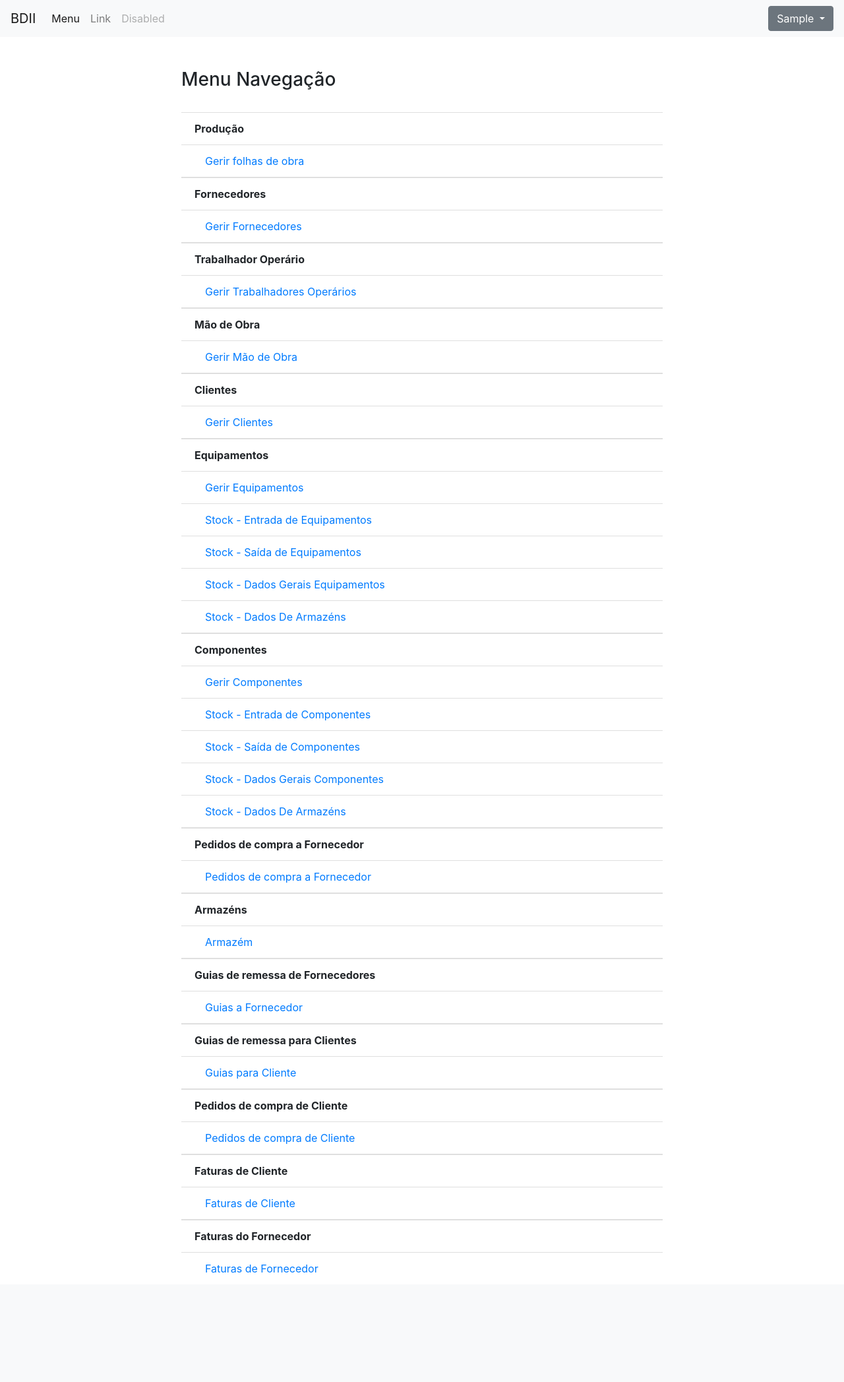
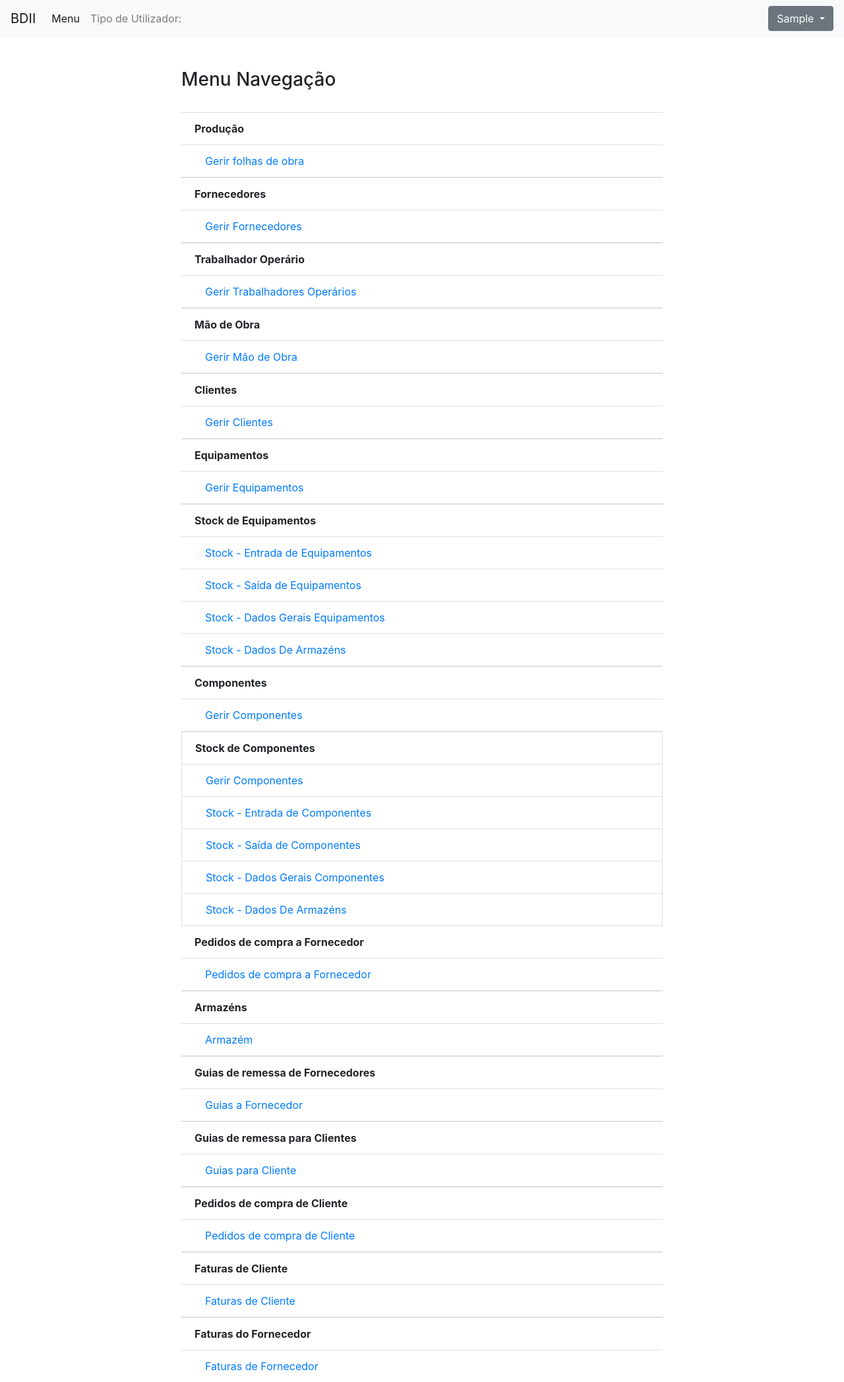
Before and after one commit to tfmoita/BDII-ProjectoFinal, a Django app: page / in a window 1280 px wide. Shown: the whole page at 66% size. Before the commit the page ends 1930 px from the top, so only its background shows below. Run offline with Django 4.2, Linux system fonts and the light colour scheme; the visitor is signed in with stand-in values (Sample User, id 1); some libraries are stand-ins or nearby versions.

Commit message:
Limpeza de código

```diff
--- a/project/app/views.py
+++ b/project/app/views.py
@@ -1,21 +1,17 @@
-from django.shortcuts import render, get_object_or_404, redirect
+from django.shortcuts import render, redirect
 from django.db import connection
 from django.db import transaction
 from django.http import Http404
 from django.http import JsonResponse
 from django.http import HttpResponse
 from .models import Fornecedor, Cliente, Equipamento, Componente, PedidoComprafornecedor, PedidoCompracliente, FolhaDeObra, DetalhesPedidocompracliente, Armazem, Faturacliente, GuiaRemessacliente, Faturafornecedor, TrabalhadorOperario, MaoDeObra
-from .forms import FornecedorForm, ClienteForm, EquipamentoForm, PedidoCompraFornecedorForm, ComponenteForm, PedidoDetalhesForm, PedidoCompraClienteForm, DetalhesPedidocomprafornecedorForm, GuiaRemessafornecedorForm, DetalhesGuiaremessafornecedorForm, ArmazemForm, GuiaRemessaclienteForm, DetalhesGuiaremessaclienteForm, FaturaclienteForm, FaturaclienteUpdateForm, FaturafornecedorForm, FaturafornecedorUpdateForm, Folha_de_obraForm, Detalhes_ficha_de_obraForm, TrabalhadorOperarioForm, MaoDeObraForm
-from datetime import datetime
+from .forms import FornecedorForm, ClienteForm, EquipamentoForm, PedidoCompraFornecedorForm, ComponenteForm, PedidoDetalhesForm, PedidoCompraClienteForm, DetalhesPedidocomprafornecedorForm, GuiaRemessafornecedorForm, DetalhesGuiaremessafornecedorForm, ArmazemForm, GuiaRemessaclienteForm, DetalhesGuiaremessaclienteForm, FaturaclienteForm, FaturaclienteUpdateForm, FaturafornecedorForm, FaturafornecedorUpdateForm, Folha_de_obraForm, Detalhes_ficha_de_obraForm, TrabalhadorOperarioForm, MaoDeObraForm, PedidoCompraClienteForm, PedidoDetalhesForm
 from django.contrib.auth.decorators import permission_required
 from django.db import connection
 import json
 from django.shortcuts import render, redirect
 from django.http import Http404
 from django.db import connection, transaction
-from .forms import PedidoCompraClienteForm, PedidoDetalhesForm
-from django.forms import formset_factory
-import logging
 
 def index(request):
     return render(request, 'index.html')
@@ -205,7 +201,7 @@
 
                     form = ClienteForm(request.POST)
                     if form.is_valid():
-                        # Se o formulário for válido, atualize os dados no banco
+
                         data = form.cleaned_data
                         with connection.cursor() as cursor:
                             cursor.execute("CALL sp_cliente_update(%s, %s, %s, %s, %s, %s)",
@@ -213,39 +209,39 @@
                                             data['email'], data['nif'], data['codigopostal']])
                         return redirect('cliente_list')
                 else:
-                    # Se for uma requisição GET, renderize o formulário
+
                     return render(request, 'cliente/cliente_form.html', {'form': form, 'action': 'Atualizar', 'user': request.user})
             else:
                 raise Http404("Cliente does not exist")
 
     except Exception as e:
-        # Lide com exceções conforme necessário
-        print(e)  # Apenas para depuração, você pode usar um logger aqui
+
+        print(e)
         raise Http404("Erro ao processar a solicitação")
 
 @permission_required('app.delete_cliente')
 def cliente_delete(request, pk):
     try:
         with connection.cursor() as cursor:
-            # Verifica se o cliente existe
+
             cursor.execute("CALL sp_cliente_read(%s, %s, %s, %s, %s, %s)", [pk, '', '', '', 0, ''])
             row = cursor.fetchone()
 
             if row:
                 if request.method == 'POST':
-                    # Executa o procedimento armazenado para deletar o cliente
+
                     with connection.cursor() as delete_cursor:
                         delete_cursor.execute("CALL sp_cliente_delete(%s)", [pk])
 
                     return redirect('cliente_list')
                 else:
-                    # Se for uma requisição GET, renderiza a confirmação de exclusão
+
                     return render(request, 'cliente/cliente_confirm_delete.html', {'cliente': pk, 'user': request.user})
             else:
                 raise Http404("Cliente does not exist")
 
     except Exception as e:
-        print(e)  # Log do erro para depuração
+        print(e)
         raise Http404("Erro ao processar a solicitação")
 
 
@@ -263,7 +259,7 @@
 @permission_required('app.view_equipamento')
 def equipamento_detail(request, pk):
     with connection.cursor() as cursor:
-        cursor.execute("CALL sp_equipamento_read(%s, %s, %s)", [pk, '', ''])  # Ajuste conforme necessário
+        cursor.execute("CALL sp_equipamento_read(%s, %s, %s)", [pk, '', ''])
         row = cursor.fetchone()
 
         if row:
@@ -271,7 +267,7 @@
                 'nomeequipamento': row[0],
                 'descricao': row[1],
                 'idequipamento': pk
-                # Adicione outros campos conforme necessário
+
             }
             return render(request, 'equipamento/equipamento_detail.html', {'equipamento': equipamento, 'user': request.user})
 
@@ -1574,7 +1570,7 @@
         raise Http404("Erro ao processar a solicitação")
 
 #view exportar json
-
+#nao precisa de permissão pois está acopulada à permissao dos pedidos de compra. nao tem url proprio
 def exportar_pedidos_compra_json(_request):
     with connection.cursor() as cursor:
         cursor.execute("SELECT get_pedido_compra_json(array_agg(idpedidocomprafornecedor)) FROM pedido_comprafornecedor")
@@ -1586,6 +1582,7 @@
 
 #view importar json
 
+@permission_required('app.can_import_componentes')
 def importar_componentes(request):
     if request.method == 'POST' and request.FILES.get('json_file'):
         json_file = request.FILES['json_file'].read().decode('utf-8')
@@ -1599,6 +1596,7 @@
 
 #view stock componentes
 
+@permission_required('app.view_stockcomponentes')
 def mostrar_stock_componentes(request):
     with connection.cursor() as cursor:
         # Consulta para obter as entradas de componentes
@@ -1606,57 +1604,66 @@
         columns = [col[0] for col in cursor.description]
         entradas_componentes = [dict(zip(columns, row)) for row in cursor.fetchall()]
 
-    return render(request, 'componente/stockcomponentes.html', {'entradas_componentes': entradas_componentes})
-
+    return render(request, 'componente/stockcomponentes.html', {'entradas_componentes': entradas_componentes, 'user': request.user})
+
+@permission_required('app.view_stockcomponentes')
 def mostrar_saida_componentes_folha_de_obra(request):
     with connection.cursor() as cursor:
         cursor.execute('SELECT * FROM saida_componentes_folha_de_obra')
         saida_componentes = cursor.fetchall()
         print("Saída de componentes:", saida_componentes)
 
-    return render(request, 'componente/saida_componentes_folha_de_obra.html', {'saida_componentes': saida_componentes})
-
+    return render(request, 'componente/saida_componentes_folha_de_obra.html', {'saida_componentes': saida_componentes, 'user': request.user})
+
+@permission_required('app.view_stockcomponentes')
 def mostrar_stock_total_componentes(request):
     with connection.cursor() as cursor:
         cursor.execute('SELECT * FROM stock_componentesfinal')
         total_componentes = cursor.fetchall()
         print("Saída de componentes:", total_componentes)
 
-    return render(request, 'componente/total_componentes.html', {'total_componentes': total_componentes})
-
+    return render(request, 'componente/total_componentes.html', {'total_componentes': total_componentes, 'user': request.user})
+
+@permission_required('app.view_stockcomponentes')
 def mostrar_stock_componentes_armazem(request):
     with connection.cursor() as cursor:
         cursor.execute('SELECT * FROM stock_componentes_armazem')
         stock_componentes_armazem = cursor.fetchall()
 
-    return render(request, 'componente/stock_componentes_armazem.html', {'stock_componentes_armazem': stock_componentes_armazem})
-
+    return render(request, 'componente/stock_componentes_armazem.html', {'stock_componentes_armazem': stock_componentes_armazem, 'user': request.user})
+
+#views stock equipamentos
+
+@permission_required('app.view_stockequipamentos')
 def mostrar_entrada_equipamentos(request):
     with connection.cursor() as cursor:
         cursor.execute('SELECT * FROM entrada_equipamentos_folhadeobra')
         columns = [col[0] for col in cursor.description]
         entradas_equipamentos = [dict(zip(columns, row)) for row in cursor.fetchall()]
 
-    return render(request, 'equipamento/entradas_equipamentos.html', {'entradas_equipamentos': entradas_equipamentos})
-
+    return render(request, 'equipamento/entradas_equipamentos.html', {'entradas_equipamentos': entradas_equipamentos, 'user': request.user})
+
+@permission_required('app.view_stockequipamentos')
 def mostrar_saida_equipamentos(request):
     with connection.cursor() as cursor:
         cursor.execute('SELECT * FROM saida_equipamentos_guia_remessa_cliente')
         columns = [col[0] for col in cursor.description]
         saida_equipamentos = [dict(zip(columns, row)) for row in cursor.fetchall()]
 
-    return render(request, 'equipamento/saida_equipamentos.html', {'saida_equipamentos': saida_equipamentos})
-
+    return render(request, 'equipamento/saida_equipamentos.html', {'saida_equipamentos': saida_equipamentos, 'user': request.user})
+
+@permission_required('app.view_stockequipamentos')
 def mostrar_stock_equipamentos(request):
     with connection.cursor() as cursor:
         cursor.execute('SELECT * FROM stock_equipamentos_final')
         stock_equipamentos = cursor.fetchall()
 
-    return render(request, 'equipamento/stock_equipamentos_final.html', {'stock_equipamentos': stock_equipamentos})
-
+    return render(request, 'equipamento/stock_equipamentos_final.html', {'stock_equipamentos': stock_equipamentos, 'user': request.user})
+
+@permission_required('app.view_stockequipamentos')
 def mostrar_stock_equipamentos_armazem(request):
     with connection.cursor() as cursor:
         cursor.execute('SELECT * FROM stock_equipamentos_armazem')
         stock_equipamentos_armazem = cursor.fetchall()
 
-    return render(request, 'equipamento/stock_equipamentos_armazem.html', {'stock_equipamentos_armazem': stock_equipamentos_armazem})
+    return render(request, 'equipamento/stock_equipamentos_armazem.html', {'stock_equipamentos_armazem': stock_equipamentos_armazem, 'user': request.user})
--- a/project/templates/base.html
+++ b/project/templates/base.html
@@ -30,11 +30,18 @@
               <a class="nav-link" href="{% url 'index' %}">Menu <span class="sr-only">(current)</span></a>
             </li>
             <li class="nav-item">
-              <a class="nav-link" href="#">Link</a>
-            </li>
-            <li class="nav-item">
-              <a class="nav-link disabled" href="#">Disabled</a>
-            </li>
+              <a class="nav-link" href="#">
+                  {% if user.is_authenticated %}
+                      Tipo de Utilizador:
+                      {% for group in user.groups.all %}
+                          {{ group.name }}
+                          {% if not forloop.last %}, {% endif %}
+                      {% endfor %}
+                  {% else %}
+                      Utilizador não autenticado
+                  {% endif %}
+              </a>
+          </li>
           </ul>
           <form class="form-inline my-2 my-lg-0">
             {% if user.is_authenticated %}
--- a/project/templates/index.html
+++ b/project/templates/index.html
@@ -39,6 +39,11 @@
             {% if perms.app.view_equipamento %}
             <li class="list-group-item"><b>Equipamentos</b></li>
             <li class="list-group-item">&emsp;<a href="{% url 'equipamento_list' %}">Gerir Equipamentos</a></li>
+            {% endif %}
+          </ul>
+          <ul class="list-group list-group-flush">
+            {% if perms.app.view_stockequipamentos %}
+            <li class="list-group-item"><b>Stock de Equipamentos</b></li>
             <li class="list-group-item">&emsp;<a href="{% url 'mostrar_entrada_equipamentos' %}">Stock - Entrada de Equipamentos</a></li>
             <li class="list-group-item">&emsp;<a href="{% url 'mostrar_saida_equipamentos' %}">Stock - Saída de Equipamentos</a></li>
             <li class="list-group-item">&emsp;<a href="{% url 'mostrar_stock_equipamentos' %}">Stock - Dados Gerais Equipamentos</a></li>
@@ -48,6 +53,12 @@
           <ul class="list-group list-group-flush">
             {% if perms.app.view_componente %}
             <li class="list-group-item"><b>Componentes</b></li>
+            <li class="list-group-item">&emsp;<a href="{% url 'componente_list' %}">Gerir Componentes</a></li>
+            {% endif %}
+          </ul>
+          <ul class="list-group list-group-flush"></ul>
+            {% if perms.app.view_view_stockcomponentes %}
+            <li class="list-group-item"><b>Stock de Componentes</b></li>
             <li class="list-group-item">&emsp;<a href="{% url 'componente_list' %}">Gerir Componentes</a></li>
             <li class="list-group-item">&emsp;<a href="{% url 'mostrar_stock_componentes' %}">Stock - Entrada de Componentes</a></li>
             <li class="list-group-item">&emsp;<a href="{% url 'mostrar_saida_componentes_folha_de_obra' %}">Stock - Saída de Componentes</a></li>
```
Also changed, not shown: project/app/forms.py (+26 -56 lines), project/app/models.py (+19 -0 lines), project/app/migrations/0002_componentepermission.py (added), project/app/migrations/0003_stockcomponentepermission.py (added), project/app/migrations/0004_stockequipamentopermission.py (added).
